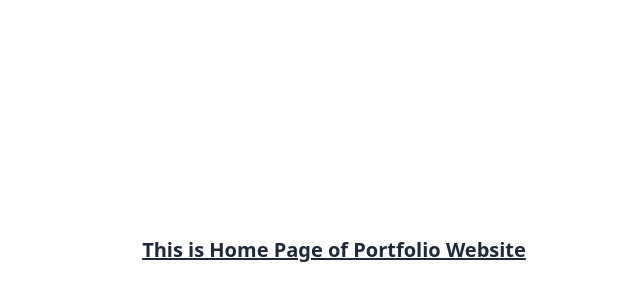
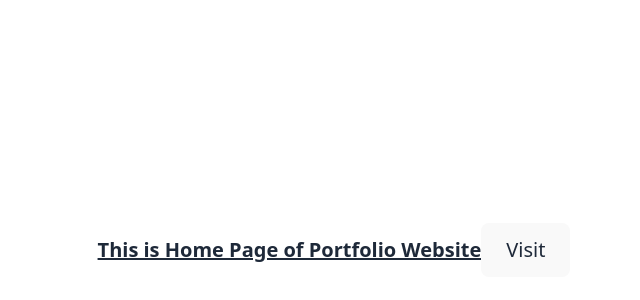
Before and after one commit to fiviopix/fiviopix-portfolio, a React (Vite) app: page / in a window 1280 px wide. Shown: the part 150-450 px from the top of the page, without its empty margins (306-946 px from the left). Built offline with nearby package versions, Linux system fonts and the light colour scheme.

Commit message:
Button added

```diff
--- a/src/components/ui/Home.jsx
+++ b/src/components/ui/Home.jsx
@@ -4,6 +4,7 @@ const Home = () => {
   return (
     <div className="text-xl text-gray-800 font-bold underline font-sans">
       This is Home Page of Portfolio Website
+      <button>Visit</button>
     </div>
   );
 };
```
